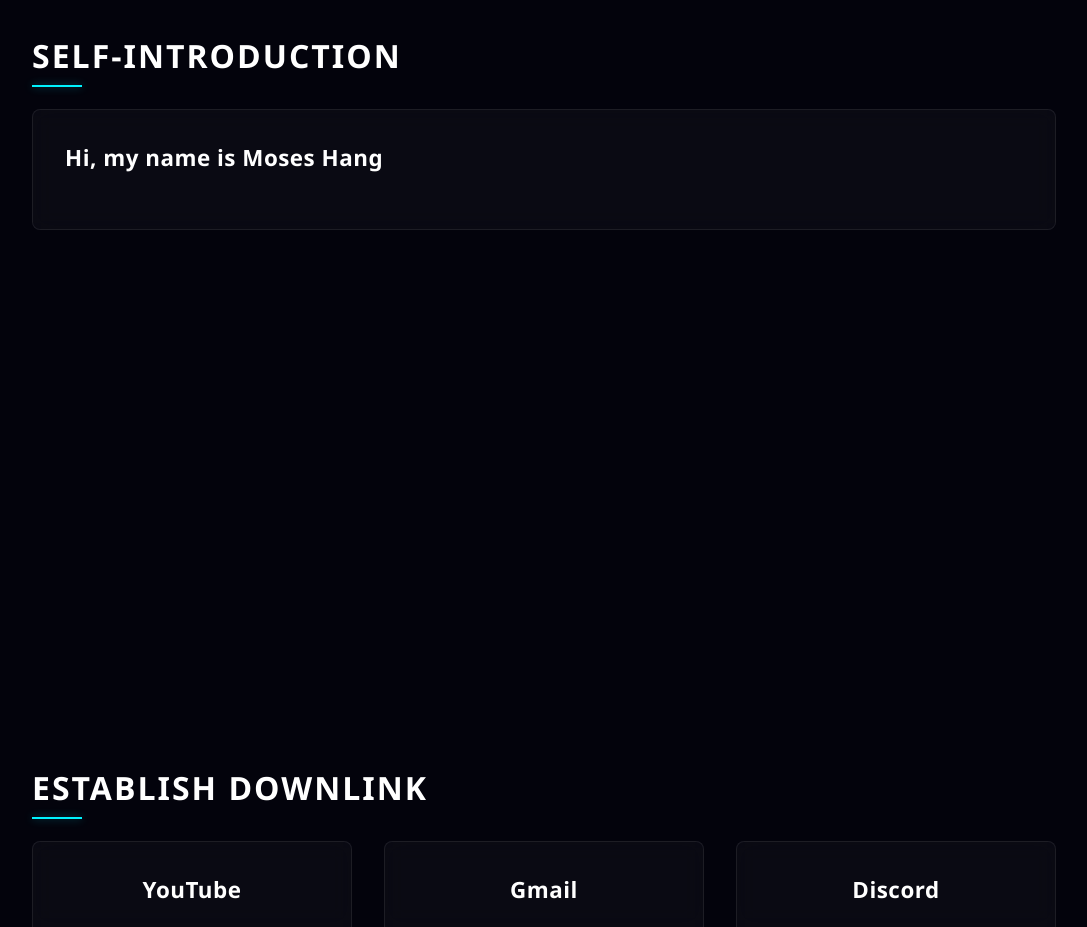
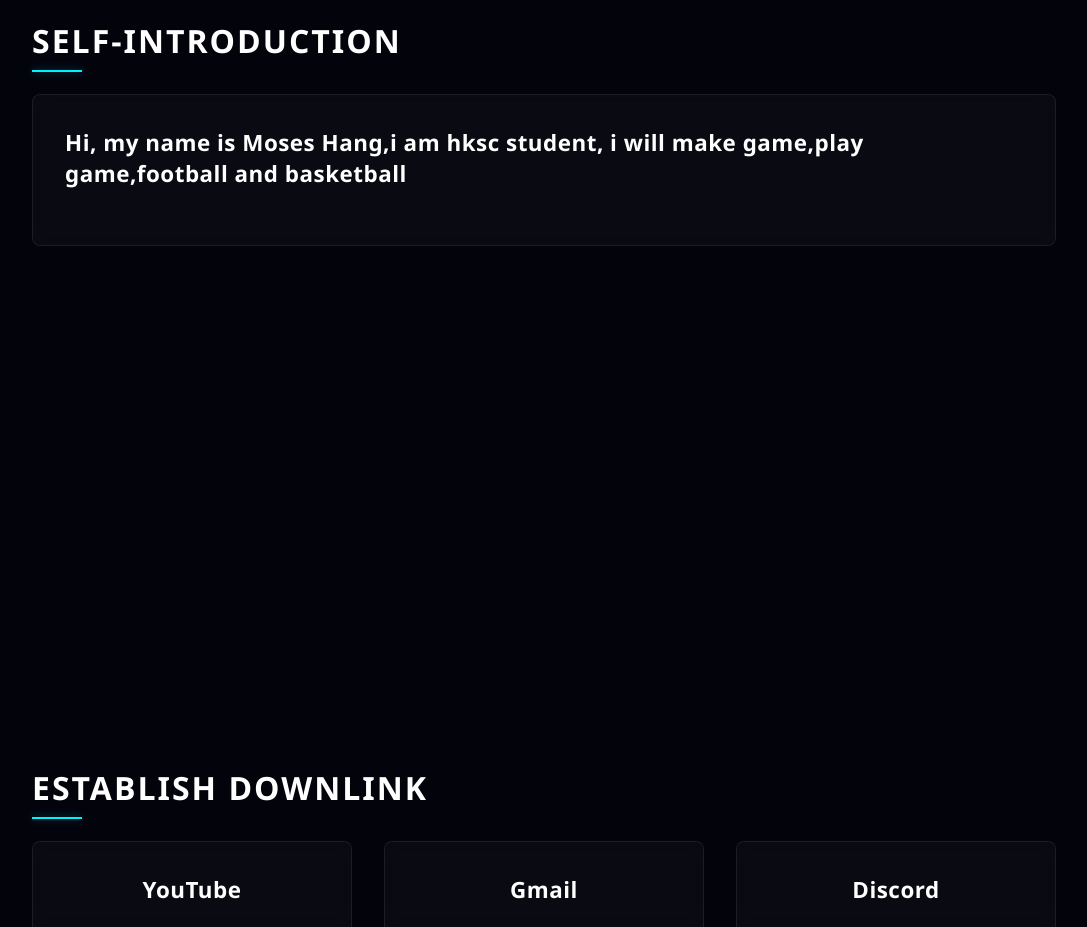
Before and after one commit to Moseshang123/sba, a website: page index.html in a window 1280 px wide. Shown: the part 1900-2827 px from the top of the page, without its empty margins (96-1183 px from the left). Drawn offline with Linux system fonts and the light colour scheme.

Commit message:
add self

```diff
--- a/index.html
+++ b/index.html
@@ -306,7 +306,7 @@
     <h2 class="section-title">Self-introduction</h2>
     <div class="projects-grid">
       <div class="project-card">
-        <h3>Hi, my name is Moses Hang</h3>
+        <h3>Hi, my name is Moses Hang,i am hksc student, i will make game,play game,football and basketball</h3>
         <p></p>
       </div>
     </div>
```
